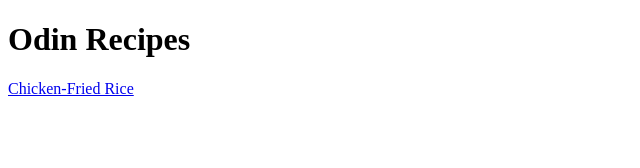
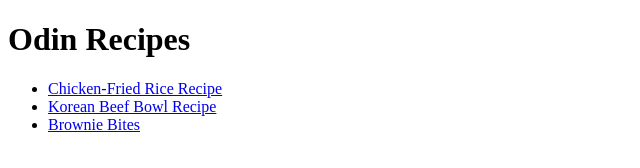
Before and after one commit to D4C1891/odin-recipes, a plain HTML site: page index.html in a window 1280 px wide. Shown: the whole page, without its empty margins (0-640 px from the left). Drawn offline with Linux system fonts and the light colour scheme.

Commit message:
Made sure home index page works and updated the image folder.

```diff
--- a/index.html
+++ b/index.html
@@ -7,6 +7,10 @@
 </head>
 <body>
     <h1>Odin Recipes</h1>
-    <a href="recipes/chickenfriedrice.html">Chicken-Fried Rice</a>
+    <ul>
+        <li><a href="recipes/chickenfriedrice.html">Chicken-Fried Rice Recipe</a></li>
+        <li><a href="recipes/korean-beef-bowl.html">Korean Beef Bowl Recipe</a></li>
+        <li><a href="recipes/browniebites.html">Brownie Bites</a></li>
+    </ul>
 </body>
 </html>
```
Also changed, not shown: images/bb.jpg (added), images/kbb.jpg (added).
